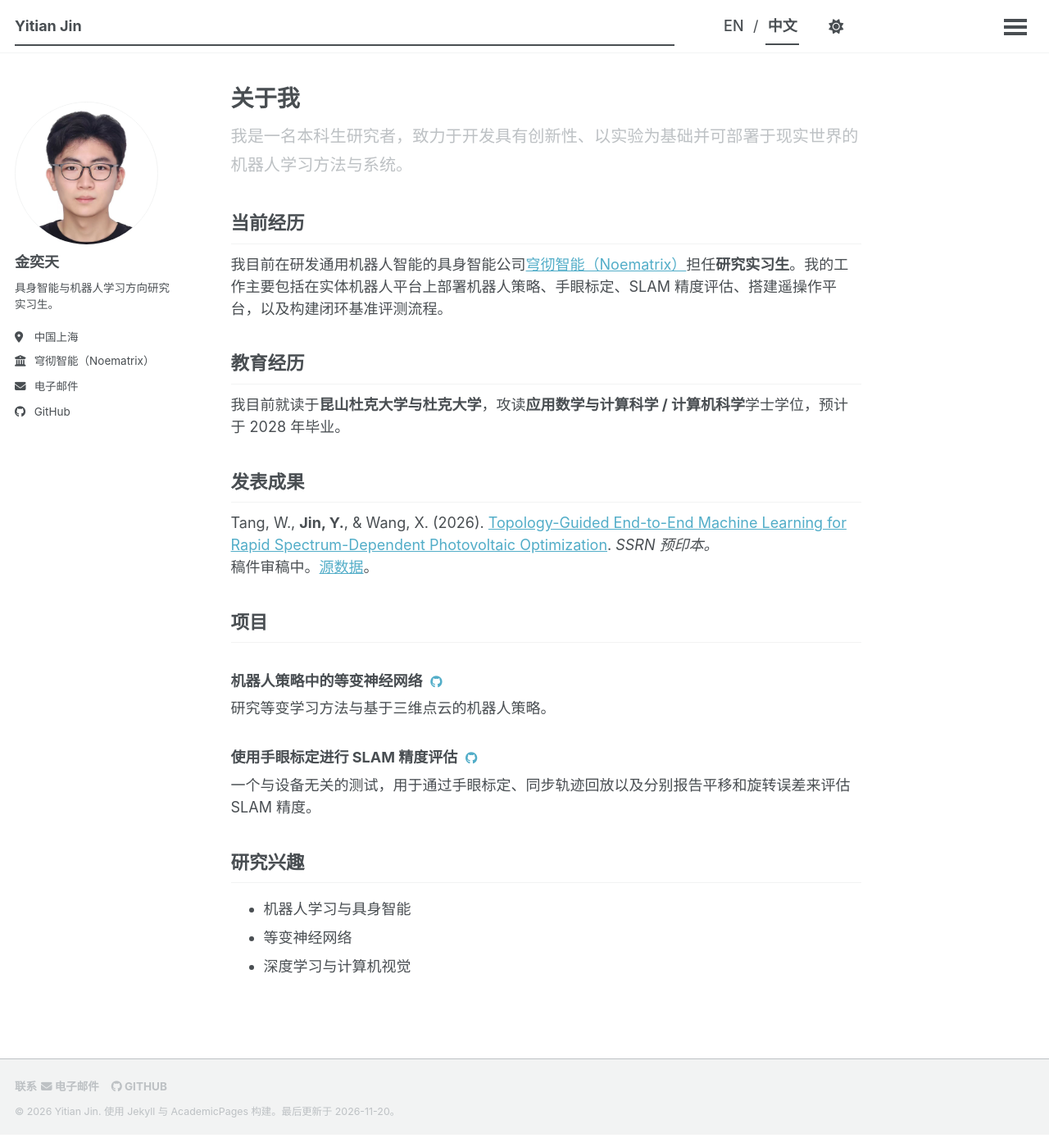
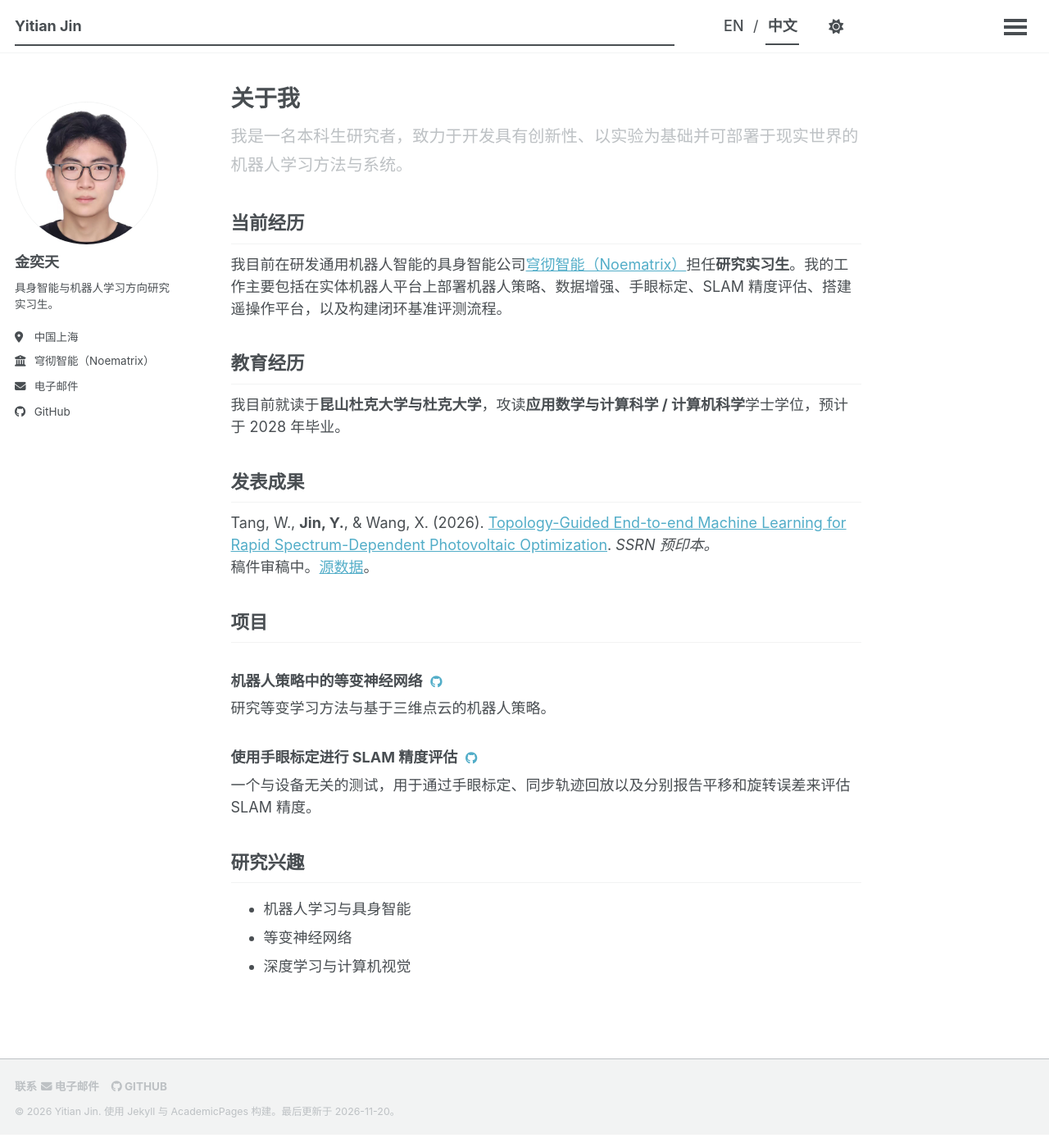
Before and after one commit to yj244-jyt/yj244-jyt.github.io, a Jekyll site: the page built from _pages/zh.md, in a window 1280 px wide and 1399 px high. Shown: the whole window at 82% size. Built offline with Jekyll 4.4.1, drawn with Linux system fonts in a browser that asks for light colours; a script that is not in the unit is left out.

Commit message:
Add data augmentation to current experience

```diff
--- a/_pages/zh.md
+++ b/_pages/zh.md
@@ -10,7 +10,7 @@ author_profile: true
 
 ## 当前经历
 
-我目前在研发通用机器人智能的具身智能公司[穹彻智能（Noematrix）](https://www.noematrix.ai/en)担任**研究实习生**。我的工作主要包括在实体机器人平台上部署机器人策略、手眼标定、SLAM 精度评估、搭建遥操作平台，以及构建闭环基准评测流程。
+我目前在研发通用机器人智能的具身智能公司[穹彻智能（Noematrix）](https://www.noematrix.ai/en)担任**研究实习生**。我的工作主要包括在实体机器人平台上部署机器人策略、数据增强、手眼标定、SLAM 精度评估、搭建遥操作平台，以及构建闭环基准评测流程。
 
 ## 教育经历
 
@@ -18,7 +18,7 @@ author_profile: true
 
 ## 发表成果
 
-Tang, W., <strong class="publication-author">Jin, Y.</strong>, & Wang, X. (2026). [Topology-Guided End-to-End Machine Learning for Rapid Spectrum-Dependent Photovoltaic Optimization](/files/AFM_Manuscript.pdf). *SSRN 预印本。* <span class="publication-tail">稿件审稿中。<a href="https://github.com/tangweibo72-dot/End-to-end-solar-cell">源数据</a>。</span>
+Tang, W., <strong class="publication-author">Jin, Y.</strong>, & Wang, X. (2026). [Topology-Guided End-to-end Machine Learning for Rapid Spectrum-Dependent Photovoltaic Optimization](/files/AFM_Manuscript.pdf). *SSRN 预印本。* <span class="publication-tail">稿件审稿中。<a href="https://github.com/tangweibo72-dot/End-to-end-solar-cell">源数据</a>。</span>
 
 ## 项目
 
```
